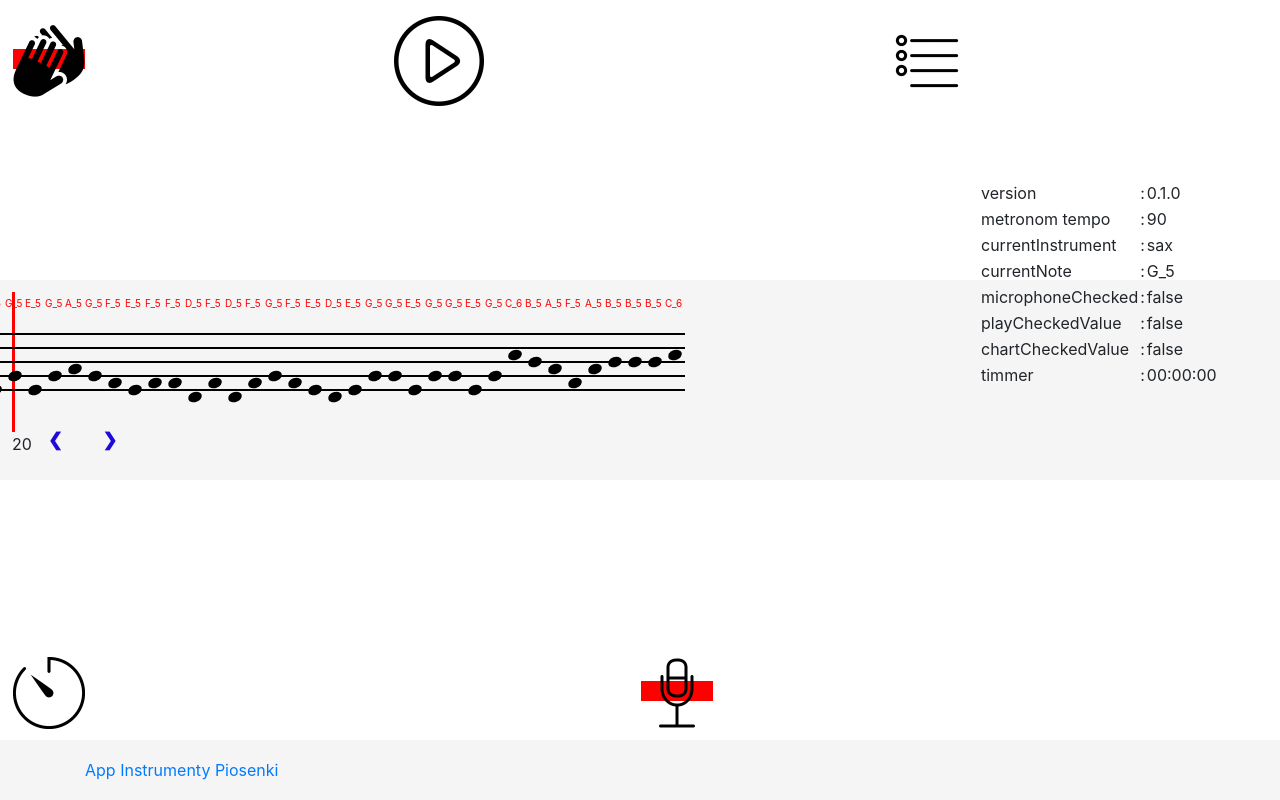
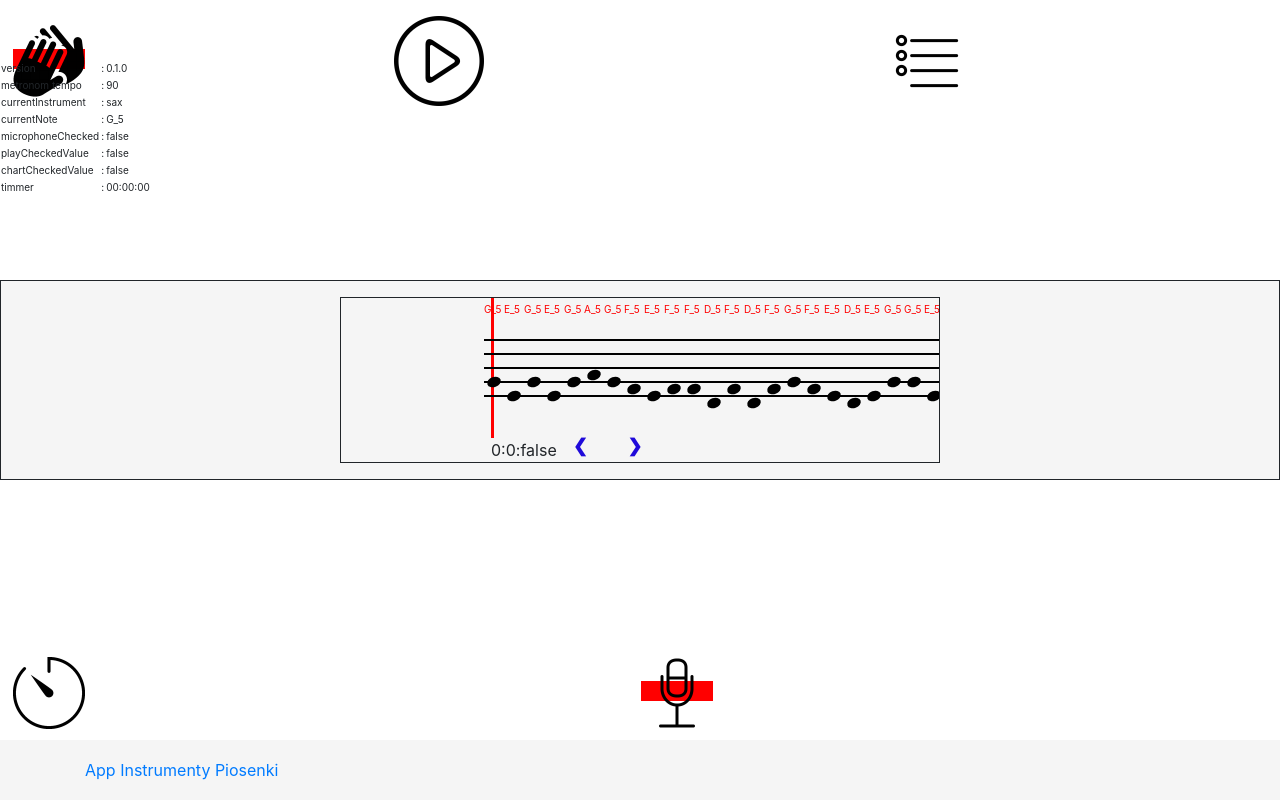
Before and after one commit to kamilmucik/tones2, a React (Create React App) app: page /app in a window 1280 px wide. Built offline with nearby package versions, Linux system fonts and the light colour scheme.

Commit message:
Refactoring

```diff
--- a/src/components/Layout/DebugPanel.js
+++ b/src/components/Layout/DebugPanel.js
@@ -18,6 +18,7 @@ const DebugPanel = props => {
     return <Fragment>
         <div className={classes.location}>
             <table>
+            <tbody>
                 <tr><td>version</td><td>:</td><td>{packageJson.version}</td></tr>
                 <tr><td>metronom tempo</td><td>:</td><td>{metronomTempoValue}</td></tr>
                 <tr><td>currentInstrument</td><td>:</td><td>{currentInstrument}</td></tr>
@@ -33,6 +34,7 @@ const DebugPanel = props => {
                         <span>{("0" + ((currentPlayTime / 10) % 100)).slice(-2)}</span>
                     </td>
                 </tr>
+                </tbody>
             </table>
         </div>
     </Fragment>
--- a/src/components/Layout/DebugPanel.module.css
+++ b/src/components/Layout/DebugPanel.module.css
@@ -1,7 +1,7 @@
 .location {
-    width: 300px;
     position: relative;
-    top: 120px;
     margin: 0 auto;
-    float: right;
+    float: left;
+    right: 0;
+    font-size: 10px;
 }
--- a/src/components/Layout/NoteImage.js
+++ b/src/components/Layout/NoteImage.js
@@ -62,18 +62,18 @@ const NoteImage = props => {
         <svg width="20" height="140" viewBox="0 0 20 140" xmlns="http://www.w3.org/2000/svg" version="1.1">
 
         <g stroke="black" >
-            <line x1="0" y1={line1} x2="20" y2={line1} stroke-width="2"  />
-            <line x1="0" y1={line2} x2="20" y2={line2} stroke-width="2"  />
-            <line x1="0" y1={line3} x2="20" y2={line3} stroke-width="2"  />
-            <line x1="0" y1={line4} x2="20" y2={line4} stroke-width="2"  />
-            <line x1="0" y1={line5} x2="20" y2={line5} stroke-width="2"  />
+            <line x1="0" y1={line1} x2="20" y2={line1} strokeWidth="2"  />
+            <line x1="0" y1={line2} x2="20" y2={line2} strokeWidth="2"  />
+            <line x1="0" y1={line3} x2="20" y2={line3} strokeWidth="2"  />
+            <line x1="0" y1={line4} x2="20" y2={line4} strokeWidth="2"  />
+            <line x1="0" y1={line5} x2="20" y2={line5} strokeWidth="2"  />
         </g>
 
         <g transform={noteTransform}>
             <ellipse rx="7" ry="5" fill="black"  />
         </g>
 
-        <text x="0" y="15" font-size="10px" fill="red">{props.letter}</text>
+        <text x="0" y="15" fontSize="10px" fill="red">{props.letter}</text>
 
         </svg>
 
--- a/src/components/Layout/NotePanel.js
+++ b/src/components/Layout/NotePanel.js
@@ -3,10 +3,6 @@ import AppContext from '../../store/app-context';
 import classes from './NotePanel.module.css';
 import NoteImage from './NoteImage';
 
-import mainPlay from '../../assets/main_play.png';
-import mainPause from '../../assets/main_pause.png';
-import mainResume from '../../assets/main_resume.png';
-import mainStop from '../../assets/main_stop.png';
 
 const DUMMY_SONG = {
     title: 'Sto lat',
@@ -233,18 +229,20 @@ const DUMMY_SONG = {
     ]
 }
 
-const colors = ["#0088FE", "#00C49F", "#FFBB28"];
-const delay = 2500;
-
 const NotePanel = props => {
 
     const appCtx = useContext(AppContext);
 
+    const [timerOn, setTimerOn] = useState(false);
     const [index, setIndex] = useState(0);
 
     const [indexTransalte, setIndexTransalte] = useState(0);
 
     useEffect(() => {
+        // let timerOn = appCtx.microphoneChecked;
+
+        if (timerOn) {
+
             setTimeout(
                 () =>
                     setIndex((prevIndex) =>
@@ -254,13 +252,22 @@ const NotePanel = props => {
                 DUMMY_SONG.notes[index].delay + 200
             );
             return () => {};
-    }, [index]);
+
+        }
+    }, [index,timerOn]);
 
     useEffect(() => {
         // appCtx.setCurrentPlayTime(time);
         appCtx.setCurrentNote(DUMMY_SONG.notes[index].note);
-        // console.log(DUMMY_SONG.notes[index].note, '- Has changed')
-        },[index]) // <-- here put the parameter to listen
+        console.log(DUMMY_SONG.notes[index].note, '- Has changed');
+        },[index]); // <-- here put the parameter to listen
+
+    useEffect(() => {
+        // setTimerOn(microphoneChecked);
+        // appCtx.setCurrentPlayTime(time);
+        // appCtx.setCurrentNote(DUMMY_SONG.notes[index].note);
+        console.log(timerOn, 'microphoneChecked - Has changed')
+    },[timerOn]); // <-- here put the parameter to listen
 
 
     function changeNoteFunction(name) {
@@ -272,38 +279,12 @@ const NotePanel = props => {
     function nextSlide(n) {
         console.log(`hello, ${n}`);
         setIndexTransalte(indexTransalte+n);
+        setTimerOn(!timerOn);
     }
 
 
-    const noteList = DUMMY_SONG.notes.map(note =>
-    <li className={classes.li}>
-        <a className={classes.a} onClick={() => changeNoteFunction(note.note)}>
-            <NoteImage letter={note.note} />
-        </a>
-    </li>);
-
     return <Fragment>
-        {/* <div className={classes.slideshow}>
-            <div
-                className={classes.slideshowSlider}
-                style={{ transform: `translate3d(${-index * 100}%, 0, 0)` }}
-            >
-                {DUMMY_SONG.notes.map((backgroundColor, index) => (
-                <div
-                    className={classes.slide}
-                    key={index}
-                    // style={{ backgroundColor }}
-                >
-                    {/* {DUMMY_SONG.notes[index].note} */}
-                    {/* a_{index} */}
-                    {/* <NoteImage letter={DUMMY_SONG.notes[index].note} />
-                </div>
-
-                ))}
-            </div> */}
-        {/* </div> */}
-
-
+        <div className={classes.slideshowCenterContainer}>
             <div className={classes.slideshowContainer}>
                 <div
                 className={classes.mySlides}
@@ -323,13 +304,15 @@ const NotePanel = props => {
             </div>
 
             <div style={{width: "200px"}}>
-            {index}
-            {indexTransalte}
+                {index}:
+                {indexTransalte}:
+                {timerOn ? 'true' : 'false'}
 
                 <a className={classes.left} onClick={() => nextSlide(-1)}>❮</a>
                 &nbsp;
                 <a className={classes.right}onClick={() => nextSlide(1)}>❯</a>
             </div>
+        </div>
     </Fragment>
 };
 
--- a/src/components/Layout/NotePanel.module.css
+++ b/src/components/Layout/NotePanel.module.css
@@ -24,6 +24,21 @@
   float: left;
   border-left: 3px solid red;
   padding-left: 10px;
+  width: 1000px;
+}
+
+.slideshowCenterContainer{
+  border: 1px solid;
+  overflow: hidden;
+    margin: 0 auto;
+    width: 600px;
+    margin: 0;
+  position: absolute;
+  top: 50%;
+  left: 50%;
+  -ms-transform: translate(-50%, -50%);
+  transform: translate(-50%, -50%);
+  padding-left: 150px;
 }
 
 .mySlides {
--- a/src/components/Layout/PanelBottom.js
+++ b/src/components/Layout/PanelBottom.js
@@ -3,7 +3,6 @@ import classes from './PanelBottom.module.css';
 import mainMicrophone from '../../assets/main_microphone.png';
 import mainTime from '../../assets/main_time.png';
 import Toggle from '../common/Toggle.component';
-import Modal from '../common/Modal.component';
 import AppContext from '../../store/app-context';
 
 const PanelBottom = props => {
@@ -21,6 +20,7 @@ const PanelBottom = props => {
         <header className={classes.header}>
             <div>
                 <table className={classes.buttonWrapper}>
+                <tbody>
                     <tr>
                         <td className={classes.buttonCenter}>
                             <a onClick={props.onShowModal}><img src={mainTime} /></a>
@@ -33,6 +33,7 @@ const PanelBottom = props => {
                             />
                         </td>
                     </tr>
+                    </tbody>
                 </table>
             </div>
         </header>
--- a/src/components/Layout/PanelMain.module.css
+++ b/src/components/Layout/PanelMain.module.css
@@ -6,6 +6,7 @@
     top: 35%;
     left: 0;
     right: 0;
+    border: 1px solid;
   }
 
   .inlineBlock{
--- a/src/components/Layout/PanelTop.js
+++ b/src/components/Layout/PanelTop.js
@@ -3,7 +3,6 @@ import classes from './PanelTop.module.css';
 import mainHand from '../../assets/main_hand.png';
 import mainPlay from '../../assets/main_play.png';
 import mainPause from '../../assets/main_pause.png';
-import mainResume from '../../assets/main_resume.png';
 import mainStop from '../../assets/main_stop.png';
 import mainOptions from '../../assets/main_options.png';
 import Toggle from '../common/Toggle.component';
@@ -16,14 +15,6 @@ const PanelTop = props => {
     const [timerOn, setTimerOn] = useState(false);
 
     const chartCheckedValue = appCtx.chartCheckedValue;
-    const playCheckedValue = appCtx.playCheckedValue;
-
-    const checkPlayHandler = () => {
-        appCtx.setPlayChecked(true);
-    };
-    const uncheckPlayHandler = () => {
-        appCtx.setPlayChecked(false);
-    };
 
     const checkChartHandler = () => {
         appCtx.setChartChecked(true);
@@ -43,9 +34,6 @@ const PanelTop = props => {
           clearInterval(interval);
         }
 
-
-        //
-
         return () => clearInterval(interval);
       }, [timerOn]);
 
@@ -58,6 +46,7 @@ const PanelTop = props => {
         <header className={classes.header}>
             <div>
                 <table className={classes.buttonWrapper}>
+                    <tbody>
                     <tr>
                         <td className={classes.buttonCenter}>
                             <Toggle
@@ -100,6 +89,7 @@ const PanelTop = props => {
                             />
                         </td>
                     </tr>
+                    </tbody>
                 </table>
             </div>
         </header>
--- a/src/components/MainFooter.js
+++ b/src/components/MainFooter.js
@@ -1,10 +1,8 @@
 import {Link} from 'react-router-dom';
 
-import classes from './MainFooter.module.css';
-
 const MainFooter = () => {
-    return <footer class="footer">
-    <div class="container">
+    return <footer className="footer">
+    <div className="container">
       <Link to="/app">App</Link>&nbsp;
       <Link to="/instrumenty">Instrumenty</Link>&nbsp;
       <Link to="/piosenki">Piosenki</Link>
--- a/src/components/common/Toggle.component.js
+++ b/src/components/common/Toggle.component.js
@@ -1,4 +1,4 @@
-import {Fragment, useState} from 'react';
+import { useState} from 'react';
 import classes from './Toggle.module.css';
 
 
@@ -18,7 +18,7 @@ const Toggle = props => {
     return (
         <a onClick={handleClick}  className={ isToggleOn ? classes.checked : classes.unchecked } >
             {/* {isToggleOn ? 'WŁĄCZONY' : 'WYŁĄCZONY'} */}
-            <img src={props.imgScr} />
+            <img src={props.imgScr} alt={isToggleOn ? 'WŁĄCZONY' : 'WYŁĄCZONY'}/>
         </a>
       );
 };
```
Also changed, not shown: 1 other file (tests, documents, lock files or other folders). Lines whose indentation alone changed are shown as unchanged.
